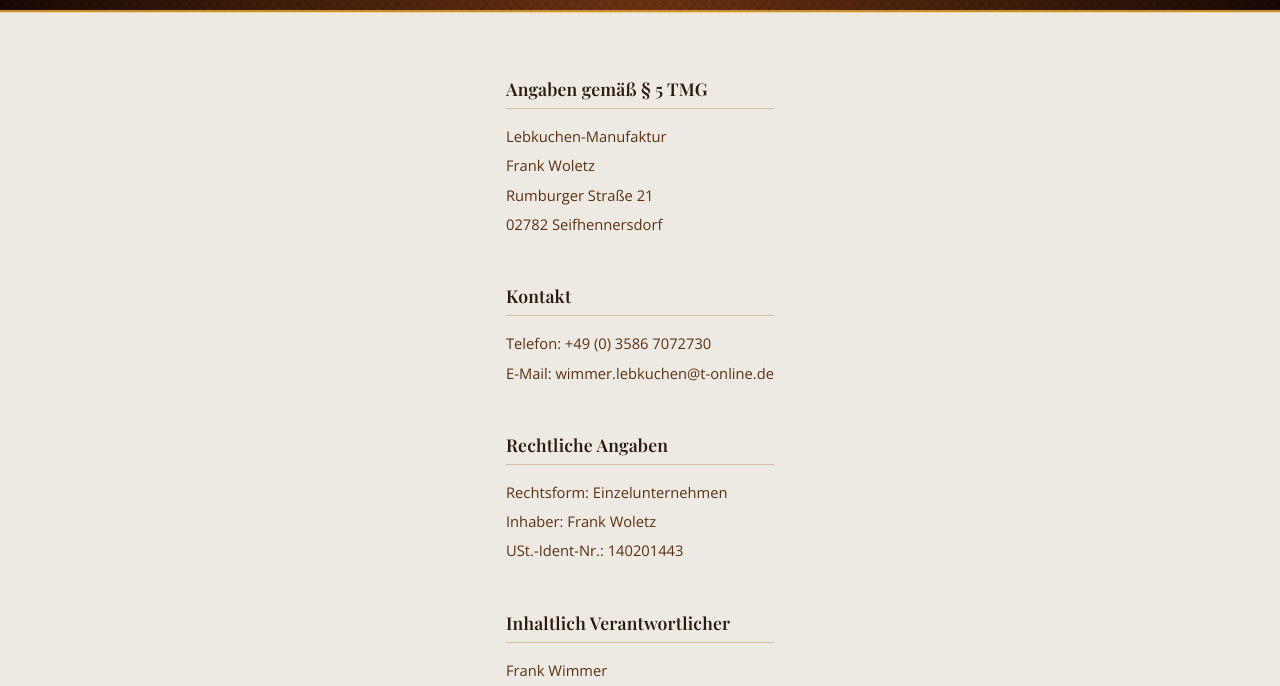
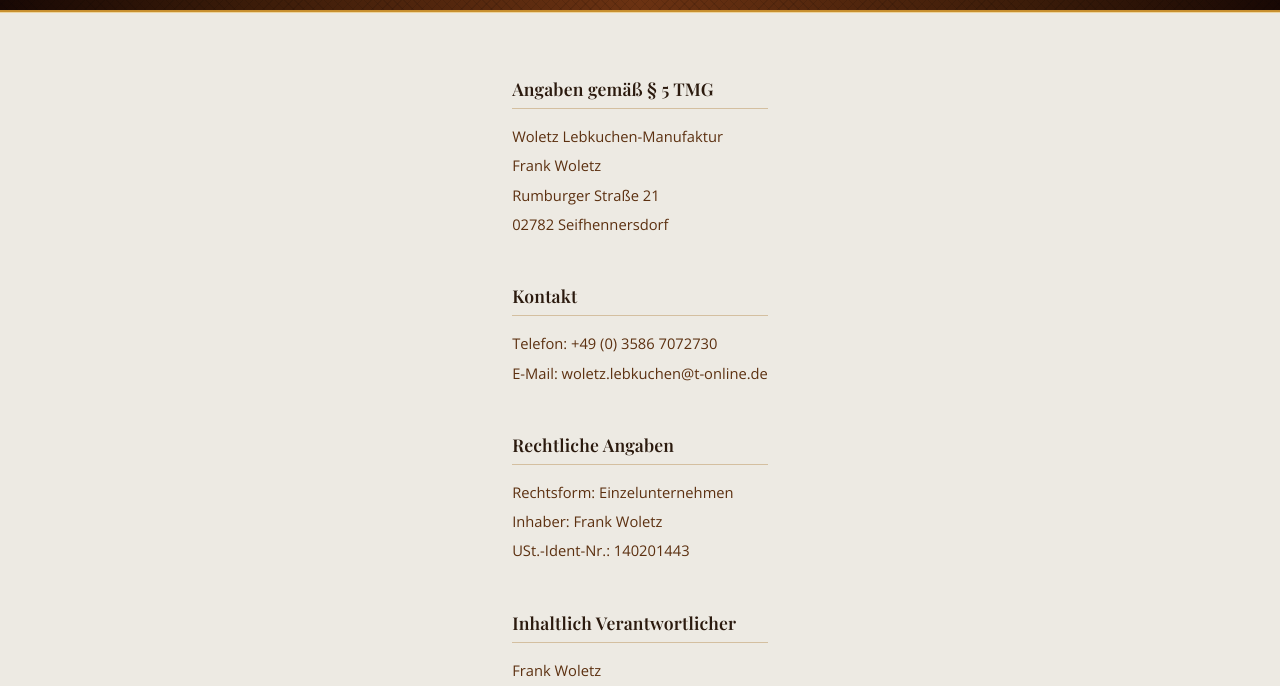
Before and after one commit to philippvolec-design/manufaktur, a plain HTML site: page impressum.html in a window 1280 px wide. Shown: the part 114-800 px from the top of the page. Drawn offline with nearby package versions, Linux system fonts and the light colour scheme; a web font is replaced by a local one.

Commit message:
Update contact information in impressum.html

```diff
--- a/impressum.html
+++ b/impressum.html
@@ -308,7 +308,7 @@
 
         <div class="impressum-block">
             <h2>Angaben gemäß § 5 TMG</h2>
-            <p>Lebkuchen-Manufaktur</p>
+            <p>Woletz Lebkuchen-Manufaktur</p>
             <p>Frank Woletz</p>
             <p>Rumburger Straße 21</p>
             <p>02782 Seifhennersdorf</p>
@@ -317,7 +317,7 @@
         <div class="impressum-block">
             <h2>Kontakt</h2>
             <p>Telefon: +49 (0) 3586 7072730</p>
-            <a href="mailto:wimmer.lebkuchen@t-online.de">E-Mail: wimmer.lebkuchen@t-online.de</a>
+            <a href="mailto:woletz.lebkuchen@t-online.de">E-Mail: woletz.lebkuchen@t-online.de</a>
         </div>
 
         <div class="impressum-block">
@@ -329,7 +329,7 @@
 
         <div class="impressum-block">
             <h2>Inhaltlich Verantwortlicher</h2>
-            <p>Frank Wimmer</p>
+            <p>Frank Woletz</p>
         </div>
 
     </main>
```
